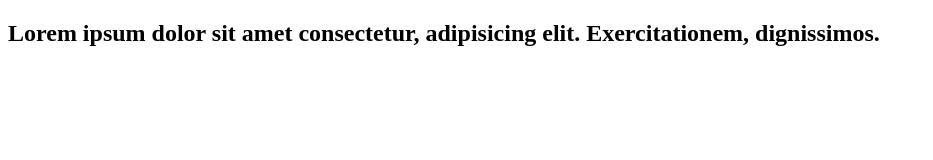
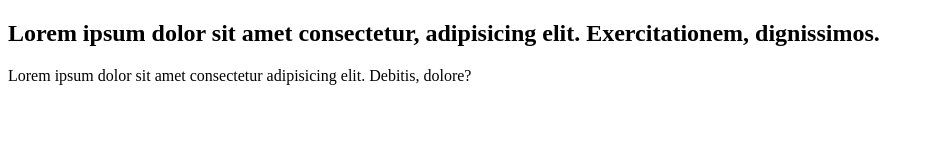
Before and after one commit to izzatdev12345/test, a plain HTML site: page index.html in a window 1280 px wide. Shown: the whole page, without its empty margins (0-933 px from the left). Drawn offline with Linux system fonts and the light colour scheme.

Commit message:
added p tag

```diff
--- a/index.html
+++ b/index.html
@@ -7,5 +7,6 @@
 </head>
 <body>
     <h2>Lorem ipsum dolor sit amet consectetur, adipisicing elit. Exercitationem, dignissimos.</h2>
+    <p>Lorem ipsum dolor sit amet consectetur adipisicing elit. Debitis, dolore?</p>
 </body>
 </html>
```
